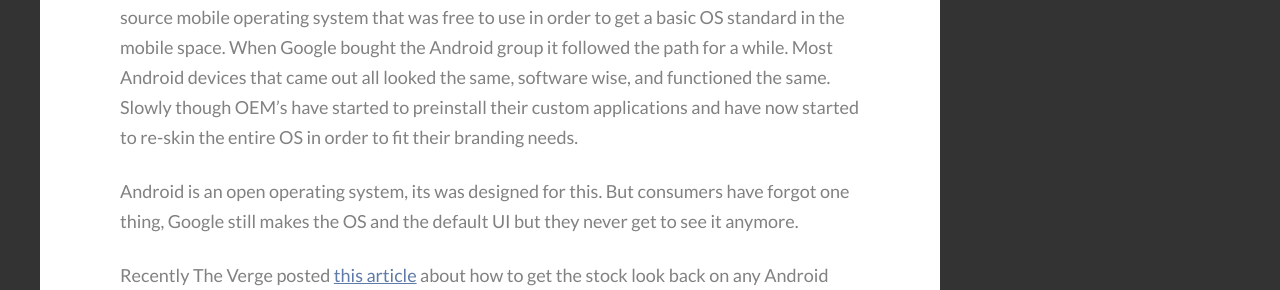
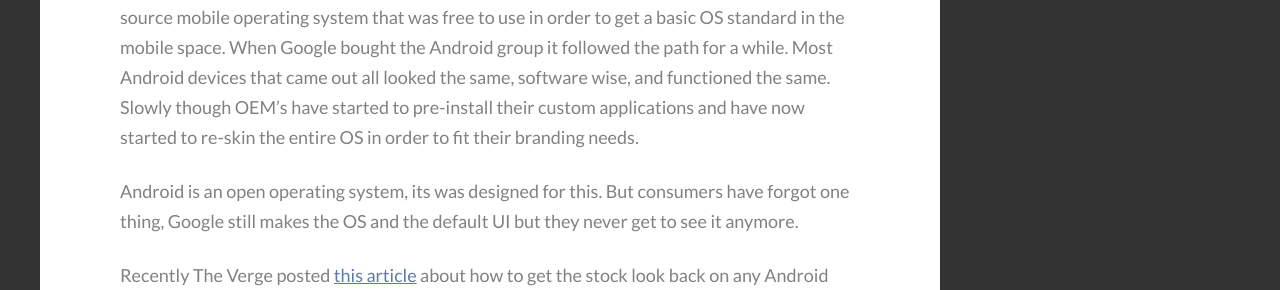
Before and after one commit to tomarra/tomarra.github.io, a Jekyll site: the page built from _posts/2013-03-23-Android-Stock-UI.markdown, in a window 1280 px wide. Shown: the part 914-1204 px from the top of the page. Built offline with Jekyll 4.4.1, drawn with Linux system fonts in a browser that asks for light colours; some web fonts are replaced; some of the changed text lies outside the part shown.

Commit message:
more updates

```diff
--- a/_posts/2013-03-23-Android-Stock-UI.markdown
+++ b/_posts/2013-03-23-Android-Stock-UI.markdown
@@ -5,7 +5,7 @@
 banner_image: Stock_Android_Experience.png
 tags: software android ui
 ---
-The Android OS is great, in theory. The original thought behind Android was to create an open source mobile operating system that was free to use in order to get a basic OS standard in the mobile space. When Google bought the Android group it followed the path for a while. Most Android devices that came out all looked the same, software wise, and functioned the same. Slowly though OEM’s have started to preinstall their custom applications and have now started to re-skin the entire OS in order to fit their branding needs.
+The Android OS is great, in theory. The original thought behind Android was to create an open source mobile operating system that was free to use in order to get a basic OS standard in the mobile space. When Google bought the Android group it followed the path for a while. Most Android devices that came out all looked the same, software wise, and functioned the same. Slowly though OEM’s have started to pre-install their custom applications and have now started to re-skin the entire OS in order to fit their branding needs.
 
 Android is an open operating system, its was designed for this. But consumers have forgot one thing, Google still makes the OS and the default UI but they never get to see it anymore.
 
--- a/_posts/2014-09-29-Unspoken-Understanding-Tacit-App-Review.markdown
+++ b/_posts/2014-09-29-Unspoken-Understanding-Tacit-App-Review.markdown
@@ -13,7 +13,7 @@
 
 **First Time Use**
 
-After a very simple registration procedure, you just need to verify your phone number, the application hooks up to your calendars and contacts. Access to the calendar is used to automagically set your availability while contacts access is to see who in your phone book is already using Tacit. Since the application is still pretty new the user base is pretty low. In order to help this community grow there is a simple “Invite” button next to any contacts that are not in the system.
+After a very simple registration procedure, you just need to verify your phone number, the application hooks up to your calendars and contacts. Access to the calendar is used to auto-magically set your availability while contacts access is to see who in your phone book is already using Tacit. Since the application is still pretty new the user base is pretty low. In order to help this community grow there is a simple “Invite” button next to any contacts that are not in the system.
 
 **Security**
 
```
